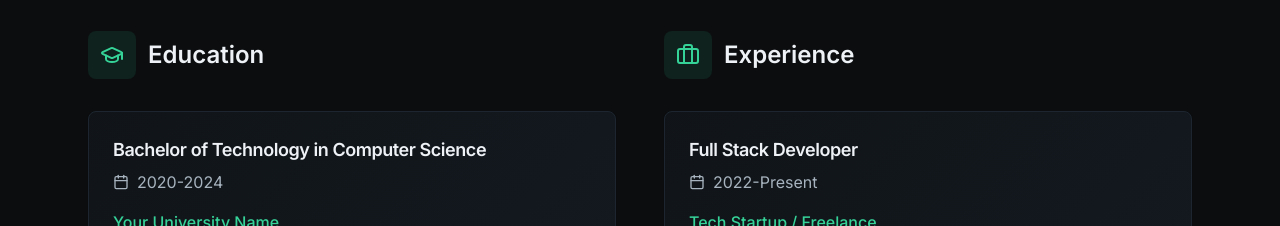
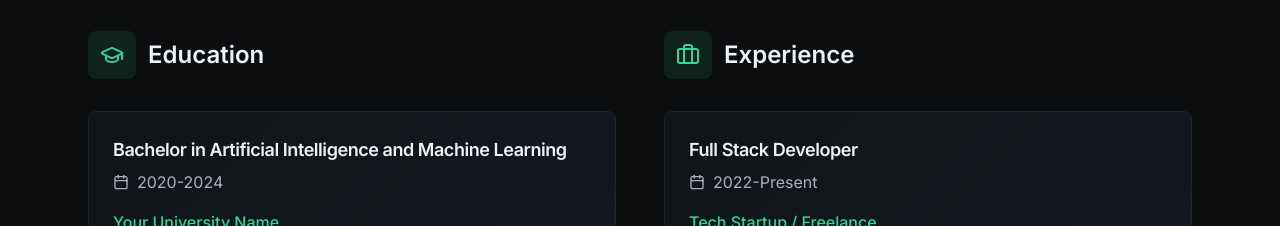
Before and after one commit to Vansh-srivastava007/vansh-3d-ai-folio, a React (Vite) app: page / in a window 1280 px wide. Shown: the part 2420-2646 px from the top of the page. Built offline with nearby package versions, Linux system fonts and the light colour scheme.

Commit message:
Update Resume Education
Update education section to reflect Bachelor's in Artificial Intelligence and Machine Learning.

```diff
--- a/src/components/Resume.tsx
+++ b/src/components/Resume.tsx
@@ -5,7 +5,7 @@ import { Download, GraduationCap, Briefcase, Calendar } from "lucide-react";
 const Resume = () => {
   const education = [
     {
-      degree: "Bachelor of Technology in Computer Science",
+      degree: "Bachelor in Artificial Intelligence and Machine Learning",
       institution: "Your University Name",
       year: "2020-2024",
       highlights: ["Web Development", "Data Structures", "Software Engineering"]
```
